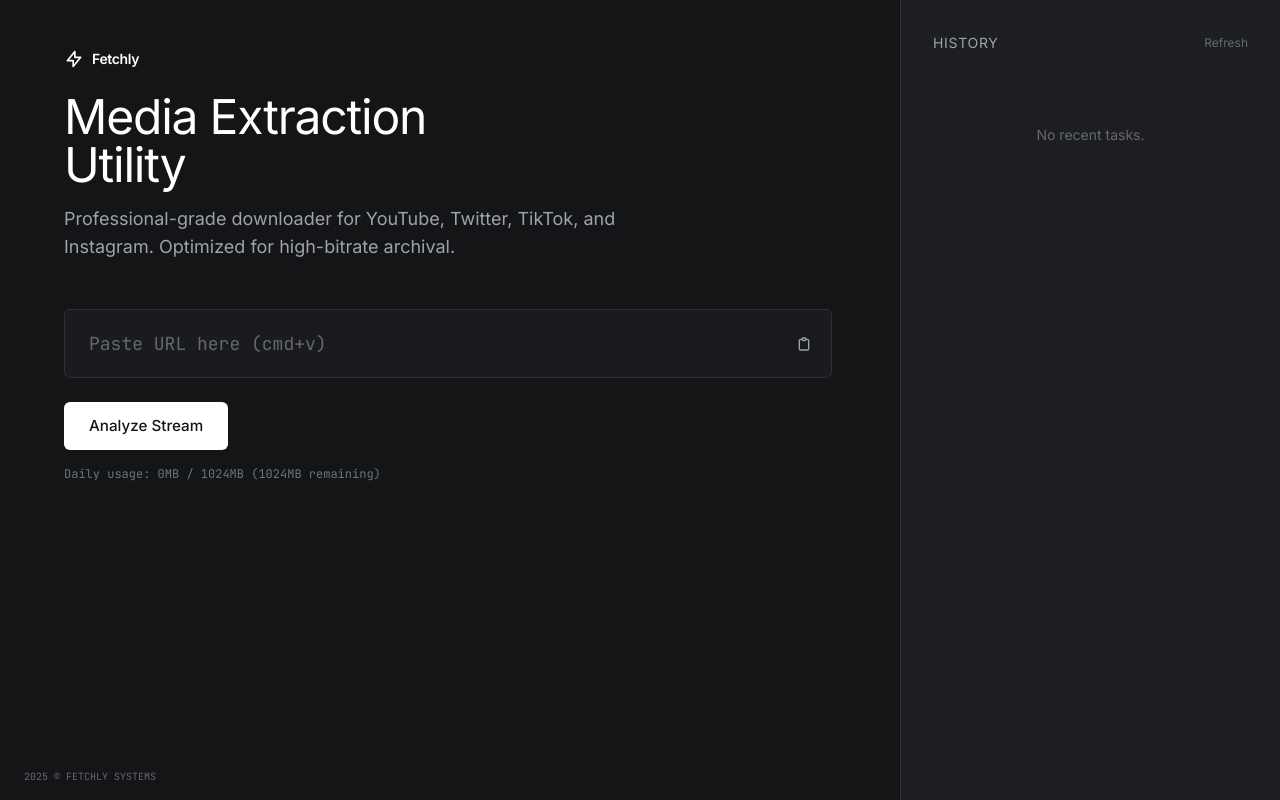
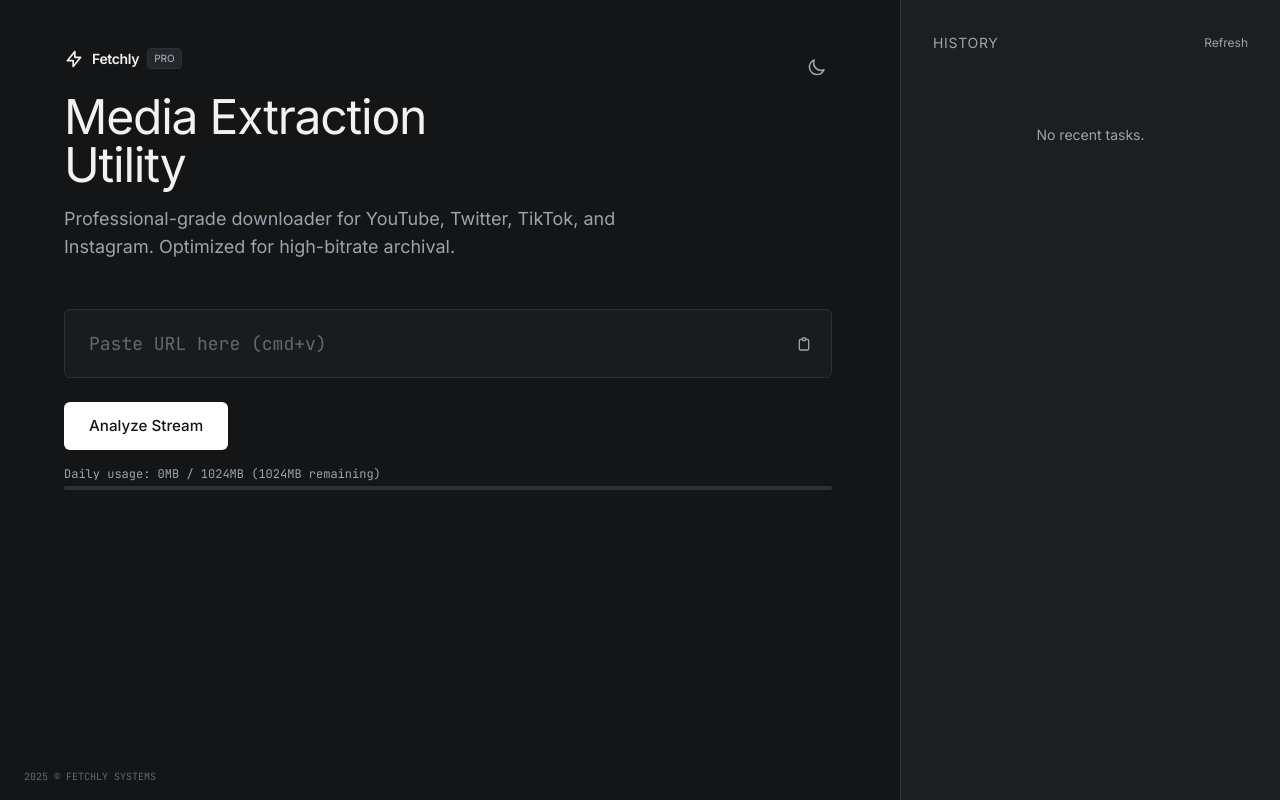
Before and after one commit to luzyver/Fetchly, a Flask app: page / in a window 1280 px wide. Run offline with Flask 3, Linux system fonts and the light colour scheme; data that the repository does not hold is empty; some libraries are stand-ins or nearby versions.

Commit message:
feat(ui): Add light mode toggle with persistent preference

```diff
--- a/static/css/styles.css
+++ b/static/css/styles.css
@@ -26,6 +26,28 @@
     --radius-md: 6px;
     --radius-lg: 8px;
     --font-sans: 'Inter', -apple-system, BlinkMacSystemFont, sans-serif;
+}
+
+[data-theme="light"] {
+    --bg-body: #f9fafb;
+    --bg-surface: #ffffff;
+    --bg-surface-hover: #f3f4f6;
+    --bg-input: #ffffff;
+
+    --border-subtle: #e5e7eb;
+    --border-focus: #9ca3af;
+
+    --text-main: #111827;
+    --text-muted: #6b7280;
+    --text-faint: #9ca3af;
+
+    --accent-primary: #111827;
+    --accent-text: #ffffff;
+    --accent-hover: #374151;
+
+    --status-success: #059669;
+    --status-error: #dc2626;
+    --status-processing: #9ca3af;
 }
 
 * {
--- a/static/js/app.js
+++ b/static/js/app.js
@@ -35,6 +35,8 @@ const App = {
             historyEmpty: document.getElementById('historyEmpty')
         };
 
+        this.initTheme(); // Initialize theme
+
         if (!this.elements.input) return;
 
         await this.initFingerprint();
@@ -42,6 +44,42 @@ const App = {
         this.checkInputState();
         this.checkUsageLimit();
         this.loadHistory();
+    },
+
+    initTheme() {
+        const savedTheme = localStorage.getItem('theme') || 'dark';
+        document.documentElement.setAttribute('data-theme', savedTheme);
+        this.updateThemeIcon(savedTheme);
+        this.updateMetaColor(savedTheme);
+
+        document.getElementById('themeToggle')?.addEventListener('click', () => this.toggleTheme());
+    },
+
+    toggleTheme() {
+        const currentTheme = document.documentElement.getAttribute('data-theme');
+        const newTheme = currentTheme === 'light' ? 'dark' : 'light';
+
+        document.documentElement.setAttribute('data-theme', newTheme);
+        localStorage.setItem('theme', newTheme);
+        this.updateThemeIcon(newTheme);
+        this.updateMetaColor(newTheme);
+    },
+
+    updateThemeIcon(theme) {
+        const moon = document.getElementById('iconMoon');
+        const sun = document.getElementById('iconSun');
+        if (theme === 'light') {
+            moon?.classList.add('hidden');
+            sun?.classList.remove('hidden');
+        } else {
+            moon?.classList.remove('hidden');
+            sun?.classList.add('hidden');
+        }
+    },
+
+    updateMetaColor(theme) {
+        const metaColor = theme === 'light' ? '#ffffff' : '#141517';
+        document.querySelector('meta[name="theme-color"]')?.setAttribute('content', metaColor);
     },
 
     async initFingerprint() {
@@ -106,11 +144,11 @@ const App = {
 
         if (this.elements.usageInfo) {
             this.elements.usageInfo.innerHTML = `
-                <div class="text-xs text-gray-500">
+                <div class="text-xs text-[var(--text-muted)]">
                     Daily usage: ${usedMB}MB / ${limitMB}MB (${remainingMB}MB remaining)
                 </div>
-                <div class="h-1 bg-dark-700 rounded-full overflow-hidden mt-1">
-                    <div class="h-full ${percent > 80 ? 'bg-red-500' : 'bg-accent-500'} rounded-full" style="width: ${percent}%"></div>
+                <div class="h-1 bg-[var(--border-subtle)] rounded-full overflow-hidden mt-1">
+                    <div class="h-full ${percent > 80 ? 'bg-red-500' : 'bg-emerald-500'} rounded-full" style="width: ${percent}%"></div>
                 </div>
             `;
         }
@@ -155,13 +193,13 @@ const App = {
                 <div class="flex justify-between items-start">
                     <div class="history-title" title="${item.title || 'Unknown'}">${item.title || 'Untitled Video'}</div>
                     ${item.status === 'completed' ?
-                        `<a href="/download/${item.id}?fingerprint=${this.state.fingerprint}" class="text-xs text-white hover:underline">Download</a>` :
-                        `<span class="text-xs text-[#565961]">${item.status}</span>`}
+                        `<a href="/download/${item.id}?fingerprint=${this.state.fingerprint}" class="text-xs text-[var(--text-main)] hover:underline">Download</a>` :
+                        `<span class="text-xs text-[var(--text-faint)]">${item.status}</span>`}
                 </div>
                 <div class="history-meta mt-1">
                     <span class="status-dot ${item.status === 'completed' ? 'success' : item.status === 'failed' ? 'error' : 'processing'}"></span>
                     <span>${formatSize(item.filesize)}</span>
-                    <span class="ml-auto font-mono text-[10px] text-[#565961]">${item.id.substring(0,6)}</span>
+                    <span class="ml-auto font-mono text-[10px] text-[var(--text-faint)]">${item.id.substring(0,6)}</span>
                 </div>
             </div>
         `).join('');
@@ -214,7 +252,7 @@ const App = {
         this.elements.formatSection?.classList.add('hidden');
         this.elements.convertBtn?.classList.add('hidden');
         this.elements.fetchBtn?.classList.remove('hidden');
-        this.elements.statusCard?.classList.add('hidden');
+        // statusCard references removed
     },
 
     setFetchLoading(loading) {
@@ -240,7 +278,7 @@ const App = {
         if (!url.startsWith('http')) { Toast.warning('Enter a valid URL'); return; }
 
         this.setFetchLoading(true);
-        this.elements.statusCard?.classList.add('hidden');
+        // statusCard hidden logic removed
         Toast.info('Fetching formats...');
 
         try {
@@ -264,7 +302,7 @@ const App = {
             Toast.success(`Found ${this.state.formats.length} formats`);
         } catch (e) {
             Toast.error(e.message);
-            this.elements.statusCard?.classList.remove('hidden');
+            // statusCard error logic removed
             this.updateStatusUI('failed', e.message);
         } finally {
             this.setFetchLoading(false);
@@ -289,8 +327,8 @@ const App = {
                 <label class="format-option ${i === 0 ? 'selected' : ''}">
                     <input type="radio" name="format" value="${fmt.format_id}" ${i === 0 ? 'checked' : ''} class="hidden">
                     <div class="flex justify-between items-center w-full">
-                        <span class="font-medium text-white">${fmt.resolution || 'Auto'}</span>
-                        ${isBest ? '<span class="text-[10px] bg-[#27282e] text-white px-1.5 rounded">BEST</span>' : ''}
+                        <span class="font-medium text-[var(--text-main)]">${fmt.resolution || 'Auto'}</span>
+                        ${isBest ? '<span class="text-[10px] bg-[var(--bg-surface-hover)] text-[var(--text-main)] px-1.5 rounded border border-[var(--border-subtle)]">BEST</span>' : ''}
                     </div>
                     <div class="format-meta">
                         ${fmt.ext.toUpperCase()} ${fmt.filesize ? '• ' + fmt.filesize : ''}
@@ -315,8 +353,7 @@ const App = {
 
         this.setConvertLoading(true);
         this.state.progress = 0;
-        this.elements.statusCard?.classList.add('hidden');
-        this.elements.errorArea?.classList.add('hidden');
+        // statusCard logic removed
         Toast.info('Starting download...');
 
         try {
@@ -337,14 +374,13 @@ const App = {
             if (!res.ok) throw new Error(data.error || 'Failed');
 
             this.state.currentTaskId = data.task_id;
-            this.elements.statusCard?.classList.remove('hidden');
+            // statusCard logic removed
             this.updateStatusUI('processing');
 
             if (this.state.pollInterval) clearInterval(this.state.pollInterval);
             this.state.pollInterval = setInterval(() => this.checkStatus(), 1500);
         } catch (e) {
             this.setConvertLoading(false);
-            this.elements.statusCard?.classList.remove('hidden');
             this.updateStatusUI('failed', e.message);
             Toast.error(e.message);
         }
@@ -386,8 +422,7 @@ const App = {
 
     updateProgress(percent) {
         this.state.progress = percent;
-        if (this.elements.progressBar) this.elements.progressBar.style.width = `${percent}%`;
-        if (this.elements.progressText) this.elements.progressText.textContent = `${Math.round(percent)}%`;
+        // progressBar removed
     },
 
     stopPolling() {
@@ -398,8 +433,6 @@ const App = {
     },
 
     updateStatusUI(status, message = '') {
-        // Status card removed per user request.
-        // Logic is now handled by Toasts and History updates.
         if (status === 'failed' && message) {
             Toast.error(message);
         }
--- a/templates/index.html
+++ b/templates/index.html
@@ -3,7 +3,7 @@
 <head>
     <meta charset="UTF-8">
     <meta name="viewport" content="width=device-width, initial-scale=1.0">
-    <title>Fetchly</title>
+    <title>Fetchly Pro</title>
     <meta name="theme-color" content="#141517">
     <link href="https://fonts.googleapis.com/css2?family=Inter:wght@400;500;600&family=JetBrains+Mono:wght@400;500&display=swap" rel="stylesheet">
     <link rel="stylesheet" href="{{ url_for('static', filename='css/styles.css') }}?v={{ cache_version }}">
@@ -27,19 +27,28 @@
 
     <!-- Left: Main Action Area -->
     <main class="main-content">
-        <header class="mb-12">
+        <header class="mb-12 flex justify-between items-start">
+            <div>
                 <div class="flex items-center gap-2 mb-6">
-                <svg class="w-5 h-5 text-white" fill="none" viewBox="0 0 24 24" stroke="currentColor">
+                    <svg class="w-5 h-5 text-[var(--text-main)]" fill="none" viewBox="0 0 24 24" stroke="currentColor">
                         <path stroke-linecap="round" stroke-linejoin="round" stroke-width="2" d="M13 10V3L4 14h7v7l9-11h-7z"/>
                     </svg>
-                <span class="font-bold tracking-tight text-white">Fetchly</span>
+                    <span class="font-bold tracking-tight text-[var(--text-main)]">Fetchly</span>
+                    <span class="px-1.5 py-0.5 text-[10px] font-medium bg-[var(--bg-surface-hover)] text-[var(--text-muted)] rounded border border-[var(--border-subtle)]">PRO</span>
                 </div>
 
-            <h1 class="text-4xl sm:text-5xl text-white mb-4 tracking-tight">Media Extraction<br>Utility</h1>
-            <p class="text-lg text-[#9fa2ac] max-w-xl">
+                <h1 class="text-4xl sm:text-5xl text-[var(--text-main)] mb-4 tracking-tight">Media Extraction<br>Utility</h1>
+                <p class="text-lg text-[var(--text-muted)] max-w-xl">
                     Professional-grade downloader for YouTube, Twitter, TikTok, and Instagram.
                     Optimized for high-bitrate archival.
                 </p>
+            </div>
+
+            <!-- Theme Toggle -->
+            <button id="themeToggle" class="btn btn-icon" title="Toggle Theme">
+                <svg id="iconMoon" class="w-5 h-5" fill="none" stroke="currentColor" viewBox="0 0 24 24"><path stroke-linecap="round" stroke-linejoin="round" stroke-width="2" d="M20.354 15.354A9 9 0 018.646 3.646 9.003 9.003 0 0012 21a9.003 9.003 0 008.354-5.646z"/></svg>
+                <svg id="iconSun" class="hidden w-5 h-5" fill="none" stroke="currentColor" viewBox="0 0 24 24"><path stroke-linecap="round" stroke-linejoin="round" stroke-width="2" d="M12 3v1m0 16v1m9-9h-1M4 12H3m15.364 6.364l-.707-.707M6.343 6.343l-.707-.707m12.728 0l-.707.707M6.343 17.657l-.707.707M16 12a4 4 0 11-8 0 4 4 0 018 0z"/></svg>
+            </button>
         </header>
 
         <div class="w-full max-w-3xl">
@@ -51,10 +60,10 @@
                     autocomplete="off">
 
                 <div class="absolute right-4 top-1/2 -translate-y-1/2 flex items-center gap-2">
-                    <button id="clearBtn" class="hidden p-1 text-[#9fa2ac] hover:text-white transition-colors" title="Clear">
+                    <button id="clearBtn" class="hidden p-1 text-[var(--text-muted)] hover:text-[var(--text-main)] transition-colors" title="Clear">
                         <svg class="w-4 h-4" fill="none" stroke="currentColor" viewBox="0 0 24 24"><path stroke-linecap="round" stroke-linejoin="round" stroke-width="2" d="M6 18L18 6M6 6l12 12"/></svg>
                     </button>
-                    <button id="pasteBtn" class="p-1 text-[#9fa2ac] hover:text-white transition-colors" title="Paste">
+                    <button id="pasteBtn" class="p-1 text-[var(--text-muted)] hover:text-[var(--text-main)] transition-colors" title="Paste">
                         <svg class="w-4 h-4" fill="none" stroke="currentColor" viewBox="0 0 24 24"><path stroke-linecap="round" stroke-linejoin="round" stroke-width="2" d="M9 5H7a2 2 0 00-2 2v12a2 2 0 002 2h10a2 2 0 002-2V7a2 2 0 00-2-2h-2M9 5a2 2 0 002 2h2a2 2 0 002-2M9 5a2 2 0 012-2h2a2 2 0 012 2"/></svg>
                     </button>
                 </div>
@@ -70,13 +79,13 @@
             </button>
 
             <!-- Usage Info -->
-            <div id="usageInfo" class="mt-4 text-xs text-[#656870] font-mono"></div>
+            <div id="usageInfo" class="mt-4 text-xs text-[var(--text-faint)] font-mono"></div>
 
             <!-- Format Selection Area -->
-            <div id="formatSection" class="hidden mt-10 border-t border-[#2e3036] pt-8 animate-fadeIn">
+            <div id="formatSection" class="hidden mt-10 border-t border-[var(--border-subtle)] pt-8 animate-fadeIn">
                 <div class="flex items-center justify-between mb-4">
-                    <h3 class="text-xs font-medium uppercase tracking-wider text-[#9fa2ac]">Available Formats</h3>
-                    <span id="videoTitle" class="text-xs text-[#9fa2ac] font-mono truncate max-w-[300px]"></span>
+                    <h3 class="text-xs font-medium uppercase tracking-wider text-[var(--text-muted)]">Available Formats</h3>
+                    <span id="videoTitle" class="text-xs text-[var(--text-muted)] font-mono truncate max-w-[300px]"></span>
                 </div>
 
                 <div id="formatList" class="format-selector">
@@ -99,7 +108,7 @@
     <aside id="historySection" class="sidebar custom-scrollbar">
         <div class="flex items-center justify-between mb-6">
             <h2>History</h2>
-            <button onclick="window.location.reload()" class="text-xs text-[#656870] hover:text-white transition-colors">Refresh</button>
+            <button onclick="window.location.reload()" class="text-xs text-[var(--text-muted)] hover:text-[var(--text-main)] transition-colors">Refresh</button>
         </div>
 
         <div id="historyListContainer" class="space-y-0">
@@ -108,14 +117,14 @@
         </div>
 
         <div id="historyEmpty" class="text-center py-12">
-            <p class="text-sm text-[#656870]">No recent tasks.</p>
+            <p class="text-sm text-[var(--text-muted)]">No recent tasks.</p>
         </div>
     </aside>
 
 </div>
 
 <!-- Footer -->
-<footer class="fixed bottom-4 left-6 text-[10px] text-[#656870] font-mono pointer-events-none">
+<footer class="fixed bottom-4 left-6 text-[10px] text-[var(--text-faint)] font-mono pointer-events-none">
     <span id="year"></span> © FETCHLY SYSTEMS
 </footer>
 
```
Lines whose indentation alone changed are shown as unchanged.
